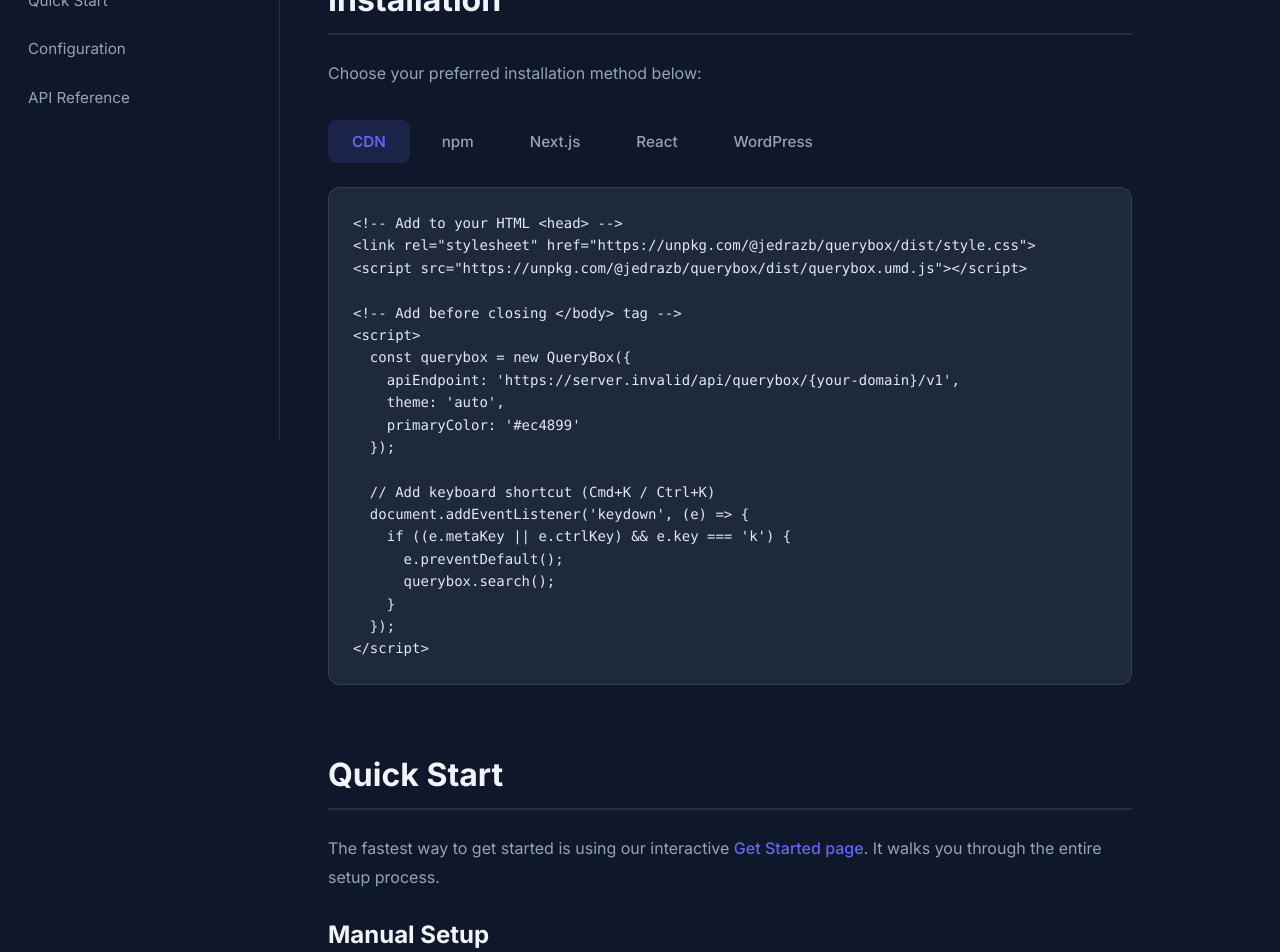
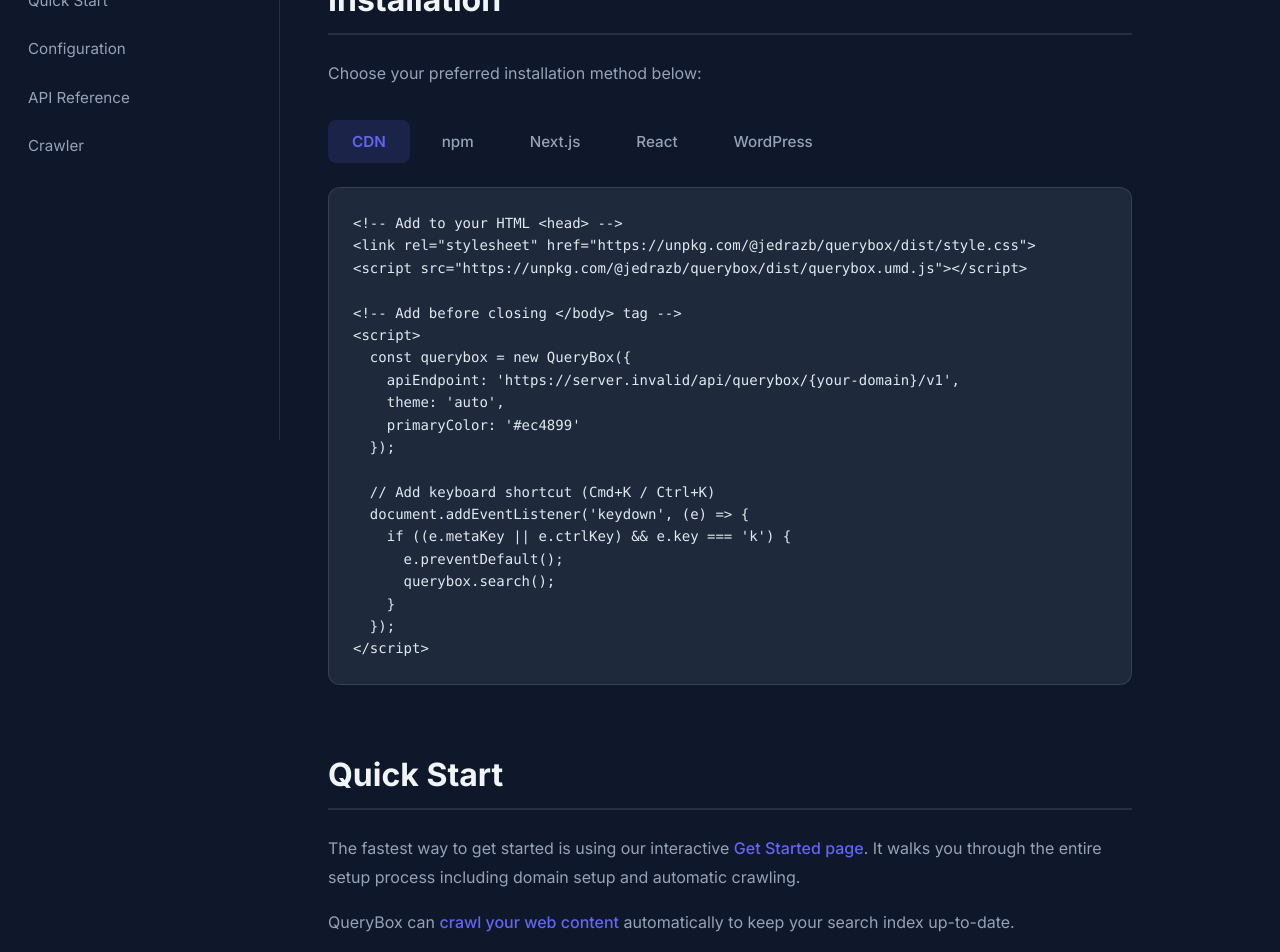
Before and after one commit to jedrazb/querybox, a Next.js app in the folder packages/app/: page /docs in a window 1280 px wide. Shown: the part 360-1312 px from the top of the page. Built offline with nearby package versions, Linux system fonts and the light colour scheme; no server answers.

Commit message:
mention crawler in docs

```diff
--- a/packages/app/src/app/docs/page.tsx
+++ b/packages/app/src/app/docs/page.tsx
@@ -11,6 +11,7 @@
   { id: "quick-start", title: "Quick Start" },
   { id: "configuration", title: "Configuration" },
   { id: "api", title: "API Reference" },
+  { id: "crawler", title: "Crawler" },
 ];
 
 export default function Docs() {
@@ -49,6 +50,10 @@
             <li>
               <a href="#api">API Reference</a> - Complete API documentation for
               QueryBox methods
+            </li>
+            <li>
+              <a href="#crawler">Crawler</a> - Automatic web content crawling
+              and indexing
             </li>
           </ul>
         </nav>
@@ -106,7 +111,16 @@
             <a href="/get-started" className={styles.link}>
               Get Started page
             </a>
-            . It walks you through the entire setup process.
+            . It walks you through the entire setup process including domain
+            setup and automatic crawling.
+          </p>
+
+          <p>
+            QueryBox can{" "}
+            <a href="#crawler" className={styles.link}>
+              crawl your web content
+            </a>{" "}
+            automatically to keep your search index up-to-date.
           </p>
 
           <h3>Manual Setup</h3>
@@ -292,6 +306,19 @@
           </div>
         </section>
 
+        <section id="crawler" className={styles.section}>
+          <h2>Crawler</h2>
+
+          <p>
+            QueryBox can automatically crawl your website content and index it
+            into Elasticsearch for search and AI chat.
+          </p>
+          <p>
+            You can trigger a crawl manually from the{" "}
+            <a href="/get-started">Get Started</a> page.
+          </p>
+        </section>
+
         <footer className={styles.docFooter}>
           <p>
             Need more help?{" "}
```
